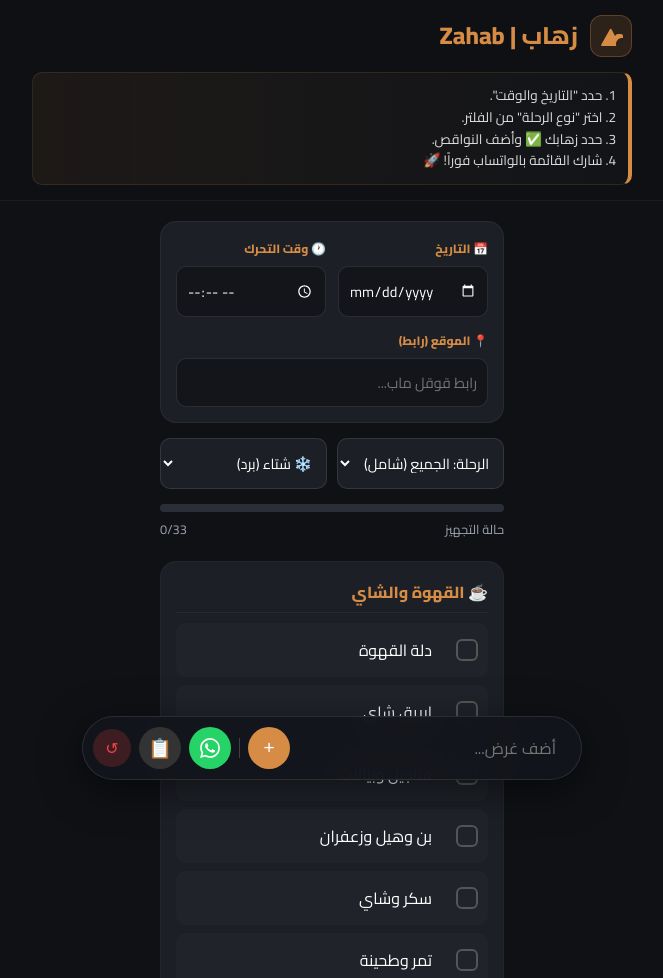
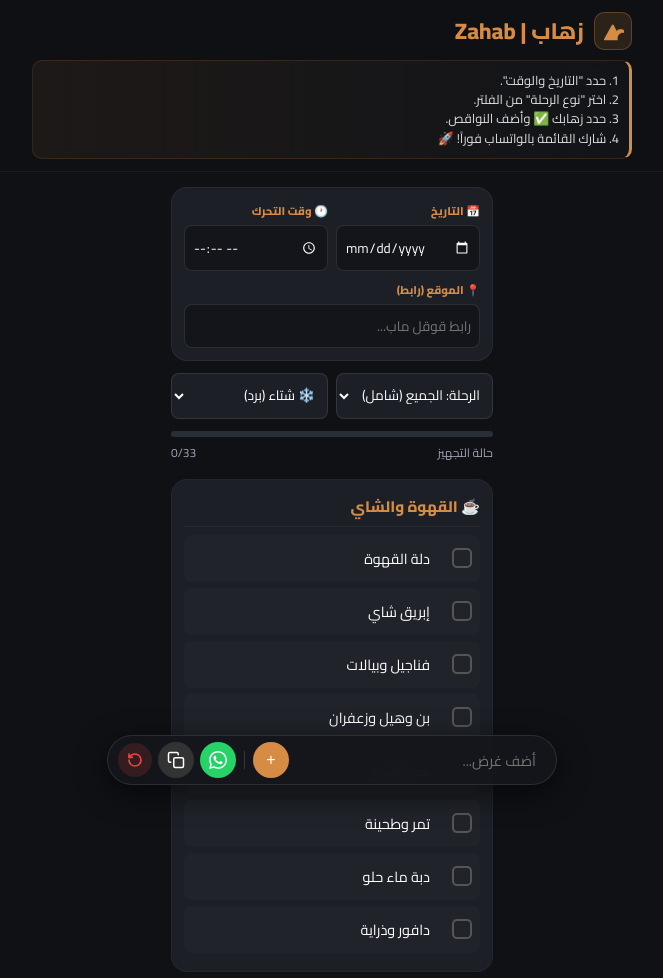
Before and after one commit to rehlagame/zahab, a website: page index.html in a window 1280 px wide. Shown: the top 978 px of the page, without its empty margins (308-971 px from the left). Drawn offline with Linux system fonts and the light colour scheme.

Commit message:
UI update: Compact inputs and bottom bar

```diff
--- a/index.html
+++ b/index.html
@@ -29,7 +29,8 @@
             font-family: 'Cairo', sans-serif;
             background-color: var(--bg-main);
             color: var(--text-main);
-            padding-bottom: 120px;
+            /* مساحة أمان سفلية */
+            padding-bottom: 110px;
             overflow-x: hidden;
             display: flex;
             flex-direction: column;
@@ -38,9 +39,9 @@
 
         /* --- Header --- */
         header {
-            background: rgba(15, 17, 21, 0.9);
+            background: rgba(15, 17, 21, 0.95);
             backdrop-filter: blur(10px);
-            padding: 15px 20px;
+            padding: 12px 20px;
             position: sticky;
             top: 0;
             z-index: 100;
@@ -52,27 +53,26 @@
         .brand {
             display: flex;
             align-items: center;
-            gap: 12px;
-            margin-bottom: 15px;
+            gap: 10px;
+            margin-bottom: 10px;
         }
 
-        /* اللوجو */
         .logo-icon {
-            width: 42px;
-            height: 42px;
+            width: 38px;
+            height: 38px;
             background: rgba(214, 140, 69, 0.15);
-            border-radius: 12px;
+            border-radius: 10px;
             display: flex;
             align-items: center;
             justify-content: center;
             color: var(--primary);
             border: 1px solid rgba(214, 140, 69, 0.3);
         }
-        .logo-icon svg { width: 24px; height: 24px; fill: currentColor; }
+        .logo-icon svg { width: 22px; height: 22px; fill: currentColor; }
 
         .brand h1 {
             font-weight: 800;
-            font-size: 1.5rem;
+            font-size: 1.4rem;
             color: var(--primary);
             line-height: 1;
         }
@@ -80,40 +80,40 @@
         .app-desc {
             background: linear-gradient(90deg, rgba(214, 140, 69, 0.08) 0%, rgba(255,255,255,0.02) 100%);
             border: 1px solid rgba(214, 140, 69, 0.15);
-            border-right: 4px solid var(--primary);
+            border-right: 3px solid var(--primary);
             border-radius: var(--radius-md);
-            padding: 12px;
-            font-size: 0.85rem;
+            padding: 10px;
+            font-size: 0.8rem;
             color: #ddd;
-            line-height: 1.6;
+            line-height: 1.5;
         }
 
-        /* --- Trip Info --- */
-        .container { max-width: 800px; margin: 0 auto; padding: 0 20px; flex: 1; }
+        /* --- Trip Info (تم التصغير) --- */
+        .container { max-width: 800px; margin: 0 auto; padding: 0 15px; flex: 1; }
 
         .info-card {
             background: var(--bg-card);
             border-radius: var(--radius-lg);
-            padding: 15px;
-            margin-top: 20px;
+            padding: 12px; /* تصغير الحشوة */
+            margin-top: 15px;
             border: 1px solid rgba(255,255,255,0.05);
             display: grid;
             grid-template-columns: 1fr 1fr;
-            gap: 12px;
+            gap: 8px; /* تقليل المسافة بين المربعات */
         }
 
-        .input-group { display: flex; flex-direction: column; gap: 6px; }
+        .input-group { display: flex; flex-direction: column; gap: 4px; }
         .input-group.full { grid-column: span 2; }
-        .input-group label { font-size: 0.75rem; color: var(--primary); font-weight: 700; }
+        .input-group label { font-size: 0.7rem; color: var(--primary); font-weight: 700; }
 
         .styled-input {
             background: rgba(0,0,0,0.3);
             border: 1px solid rgba(255,255,255,0.1);
             color: white;
-            padding: 10px;
-            border-radius: var(--radius-md);
+            padding: 8px; /* تصغير ارتفاع الخانة */
+            border-radius: 8px;
             font-family: inherit;
-            font-size: 0.9rem;
+            font-size: 0.85rem;
             outline: none;
             width: 100%;
         }
@@ -121,103 +121,100 @@
 
         /* --- Filters --- */
         .filters {
-            display: grid; grid-template-columns: 1fr 1fr; gap: 10px; margin: 15px 0;
+            display: grid; grid-template-columns: 1fr 1fr; gap: 8px; margin: 12px 0;
         }
         select {
             background: var(--bg-card); color: white; border: 1px solid rgba(255,255,255,0.1);
-            padding: 10px; border-radius: var(--radius-md); width: 100%; font-family: inherit; font-size: 0.9rem;
+            padding: 8px; border-radius: 8px; width: 100%; font-family: inherit; font-size: 0.85rem;
         }
 
         /* --- Progress --- */
-        .progress-box { margin-bottom: 20px; }
-        .progress-track { background: #2A2E37; height: 8px; border-radius: 4px; overflow: hidden; }
+        .progress-box { margin-bottom: 15px; }
+        .progress-track { background: #2A2E37; height: 6px; border-radius: 3px; overflow: hidden; }
         .progress-fill {
             background: var(--primary); height: 100%; width: 0%; transition: width 0.3s;
             box-shadow: 0 0 10px var(--primary-glow);
         }
-        .stats { display: flex; justify-content: space-between; margin-top: 5px; font-size: 0.8rem; color: var(--text-sec); }
+        .stats { display: flex; justify-content: space-between; margin-top: 4px; font-size: 0.75rem; color: var(--text-sec); }
 
         /* --- List Items --- */
         .category-card {
-            background: var(--bg-card); border-radius: var(--radius-lg); padding: 15px;
-            margin-bottom: 15px; border: 1px solid rgba(255,255,255,0.03);
+            background: var(--bg-card); border-radius: var(--radius-lg); padding: 12px;
+            margin-bottom: 10px; border: 1px solid rgba(255,255,255,0.03);
         }
-        .cat-title { color: var(--primary); font-weight: 700; margin-bottom: 10px; border-bottom: 1px solid rgba(255,255,255,0.05); padding-bottom: 5px; }
+        .cat-title { color: var(--primary); font-weight: 700; margin-bottom: 8px; border-bottom: 1px solid rgba(255,255,255,0.05); padding-bottom: 5px; font-size: 0.95rem; }
 
         .item {
-            display: flex; align-items: center; padding: 12px 10px; margin-bottom: 8px;
-            background: rgba(255,255,255,0.02); border-radius: var(--radius-md); cursor: pointer;
+            display: flex; align-items: center; padding: 10px 8px; margin-bottom: 6px;
+            background: rgba(255,255,255,0.02); border-radius: 8px; cursor: pointer;
             transition: 0.2s;
         }
         .item.checked { background: rgba(16, 185, 129, 0.1); border: 1px solid rgba(16, 185, 129, 0.2); }
         .item.checked span { text-decoration: line-through; color: #6B7280; }
 
         .checkbox {
-            width: 22px; height: 22px; border: 2px solid #555; border-radius: 6px; margin-left: 12px;
+            width: 20px; height: 20px; border: 2px solid #555; border-radius: 5px; margin-left: 10px;
             display: flex; align-items: center; justify-content: center; flex-shrink: 0;
         }
         .item.checked .checkbox { background: var(--success); border-color: var(--success); }
-        .item.checked .checkbox::after { content: '✓'; color: white; font-size: 14px; font-weight: bold; }
+        .item.checked .checkbox::after { content: '✓'; color: white; font-size: 12px; font-weight: bold; }
+        .item span { font-size: 0.9rem; }
 
         .del-btn { color: var(--danger); padding: 5px 10px; font-size: 1.2rem; margin-right: auto; }
 
-        /* --- Footer Styles --- */
+        /* --- Footer --- */
         .app-footer {
             text-align: center;
-            padding: 20px 0 30px 0;
+            padding: 10px 0 20px 0;
             margin-top: auto;
-            font-size: 0.8rem;
+            font-size: 0.75rem;
             color: var(--text-sec);
             opacity: 0.8;
         }
-        .app-footer a {
-            color: var(--text-main);
-            text-decoration: none;
-            font-weight: 600;
-            transition: all 0.3s ease;
-            position: relative;
-        }
-        .app-footer a:hover {
-            color: var(--primary);
-        }
-        .app-footer a::after {
-            content: ''; position: absolute; width: 0; height: 1px; bottom: -2px; left: 0;
-            background-color: var(--primary); transition: width 0.3s;
-        }
-        .app-footer a:hover::after { width: 100%; }
+        .app-footer a { color: var(--text-main); text-decoration: none; font-weight: 600; }
 
-
-        /* --- Bottom Bar --- */
+        /* --- Bottom Bar (تم التصغير والضغط) --- */
         .bottom-bar {
-            position: fixed; bottom: 20px; left: 50%; transform: translateX(-50%);
-            width: 94%; max-width: 500px;
-            background: rgba(20, 22, 28, 0.95); backdrop-filter: blur(15px);
-            padding: 10px; border-radius: 50px;
-            box-shadow: 0 10px 40px rgba(0,0,0,0.5);
-            display: flex; gap: 8px; z-index: 200; align-items: center;
+            position: fixed; bottom: 15px; left: 50%; transform: translateX(-50%);
+            width: 92%; max-width: 450px; /* تقليل العرض الأقصى */
+            background: rgba(20, 22, 28, 0.96); backdrop-filter: blur(15px);
+            padding: 6px 10px; /* تقليل الحواف الداخلية */
+            border-radius: 100px;
+            box-shadow: 0 8px 30px rgba(0,0,0,0.6);
+            display: flex; gap: 6px; z-index: 200; align-items: center;
             border: 1px solid rgba(255,255,255,0.1);
         }
 
         .add-input {
-            flex: 1; background: transparent; border: none; color: white; padding: 0 15px; font-family: inherit; font-size: 1rem;
+            flex: 1; background: transparent; border: none; color: white;
+            padding: 0 10px; font-family: inherit; font-size: 0.9rem; /* تصغير الخط */
         }
         .add-input:focus { outline: none; }
 
+        /* تصغير الأزرار */
         .btn {
-            width: 42px; height: 42px; border-radius: 50%; border: none; cursor: pointer;
-            display: flex; align-items: center; justify-content: center; color: white; flex-shrink: 0; font-size: 1.2rem;
+            width: 36px; height: 36px; /* تصغير الحجم */
+            border-radius: 50%; border: none; cursor: pointer;
+            display: flex; align-items: center; justify-content: center;
+            color: white; flex-shrink: 0; font-size: 1rem;
             transition: transform 0.1s;
         }
+        .btn svg { width: 18px; height: 18px; } /* تصغير الأيقونات */
         .btn:active { transform: scale(0.9); }
+
         .btn-add { background: var(--primary); }
         .btn-wa { background: var(--whatsapp); }
         .btn-copy { background: #333; }
-        .btn-reset { background: rgba(239, 68, 68, 0.2); color: var(--danger); width: 38px; height: 38px; font-size: 1rem;}
+        .btn-reset { background: rgba(239, 68, 68, 0.15); color: var(--danger); width: 34px; height: 34px; }
+        .btn-reset svg { width: 16px; height: 16px; }
+
+        .divider { width: 1px; height: 18px; background: rgba(255,255,255,0.15); margin: 0 2px; }
 
         .toast {
             position: fixed; top: 50%; left: 50%; transform: translate(-50%, -50%);
-            background: var(--success); color: white; padding: 15px 25px; border-radius: 30px;
+            background: var(--success); color: white; padding: 12px 20px; border-radius: 20px;
             display: none; z-index: 300; text-align: center; box-shadow: 0 10px 30px rgba(0,0,0,0.5);
+            font-size: 0.9rem;
         }
     </style>
 </head>
@@ -263,7 +260,6 @@
             <option value="lunch">🥘 غداء/عشاء</option>
             <option value="sleep">⛺ مبيت كامل</option>
         </select>
-        <!-- تم تغيير الترتيب هنا: الشتاء أولاً -->
         <select id="weatherType" onchange="app.render()">
             <option value="winter">❄️ شتاء (برد)</option>
             <option value="fair">الجو: معتدل</option>
@@ -287,12 +283,16 @@
 <div class="bottom-bar">
     <input type="text" id="customInput" class="add-input" placeholder="أضف غرض...">
     <button class="btn btn-add" onclick="app.addCustom()">+</button>
-    <div style="width:1px;height:20px;background:#ffffff30"></div>
+    <div class="divider"></div>
     <button class="btn btn-wa" onclick="app.shareWhatsApp()">
-        <svg width="20" height="20" viewBox="0 0 24 24" fill="currentColor"><path d="M17.472 14.382c-.297-.149-1.758-.867-2.03-.967-.273-.099-.471-.148-.67.15-.197.297-.767.966-.94 1.164-.173.199-.347.223-.644.075-.297-.15-1.255-.463-2.39-1.475-.883-.788-1.48-1.761-1.653-2.059-.173-.297-.018-.458.13-.606.134-.133.298-.347.446-.52.149-.174.198-.298.298-.497.099-.198.05-.371-.025-.52-.075-.149-.669-1.612-.916-2.207-.242-.579-.487-.5-.669-.51-.173-.008-.371-.01-.57-.01-.198 0-.52.074-.792.372-.272.297-1.04 1.016-1.04 2.479 0 1.462 1.065 2.875 1.213 3.074.149.198 2.096 3.2 5.077 4.487.709.306 1.262.489 1.694.625.712.227 1.36.195 1.871.118.571-.085 1.758-.719 2.006-1.413.248-.694.248-1.289.173-1.413-.074-.124-.272-.198-.57-.347m-5.421 7.403h-.004a9.87 9.87 0 01-5.031-1.378l-.361-.214-3.741.982.998-3.648-.235-.374a9.86 9.86 0 01-1.51-5.26c.001-5.45 4.436-9.884 9.888-9.884 2.64 0 5.122 1.03 6.988 2.898a9.825 9.825 0 012.893 6.994c-.003 5.45-4.437 9.884-9.885 9.884m8.413-18.297A11.815 11.815 0 0012.05 0C5.495 0 .16 5.335.157 11.892c0 2.096.547 4.142 1.588 5.945L.057 24l6.305-1.654a11.882 11.882 0 005.683 1.448h.005c6.554 0 11.89-5.335 11.893-11.893a11.821 11.821 0 00-3.48-8.413Z"/></svg>
+        <svg viewBox="0 0 24 24" fill="currentColor"><path d="M17.472 14.382c-.297-.149-1.758-.867-2.03-.967-.273-.099-.471-.148-.67.15-.197.297-.767.966-.94 1.164-.173.199-.347.223-.644.075-.297-.15-1.255-.463-2.39-1.475-.883-.788-1.48-1.761-1.653-2.059-.173-.297-.018-.458.13-.606.134-.133.298-.347.446-.52.149-.174.198-.298.298-.497.099-.198.05-.371-.025-.52-.075-.149-.669-1.612-.916-2.207-.242-.579-.487-.5-.669-.51-.173-.008-.371-.01-.57-.01-.198 0-.52.074-.792.372-.272.297-1.04 1.016-1.04 2.479 0 1.462 1.065 2.875 1.213 3.074.149.198 2.096 3.2 5.077 4.487.709.306 1.262.489 1.694.625.712.227 1.36.195 1.871.118.571-.085 1.758-.719 2.006-1.413.248-.694.248-1.289.173-1.413-.074-.124-.272-.198-.57-.347m-5.421 7.403h-.004a9.87 9.87 0 01-5.031-1.378l-.361-.214-3.741.982.998-3.648-.235-.374a9.86 9.86 0 01-1.51-5.26c.001-5.45 4.436-9.884 9.888-9.884 2.64 0 5.122 1.03 6.988 2.898a9.825 9.825 0 012.893 6.994c-.003 5.45-4.437 9.884-9.885 9.884m8.413-18.297A11.815 11.815 0 0012.05 0C5.495 0 .16 5.335.157 11.892c0 2.096.547 4.142 1.588 5.945L.057 24l6.305-1.654a11.882 11.882 0 005.683 1.448h.005c6.554 0 11.89-5.335 11.893-11.893a11.821 11.821 0 00-3.48-8.413Z"/></svg>
     </button>
-    <button class="btn btn-copy" onclick="app.copyList()">📋</button>
-    <button class="btn btn-reset" onclick="app.reset()">↺</button>
+    <button class="btn btn-copy" onclick="app.copyList()">
+        <svg viewBox="0 0 24 24" fill="none" stroke="currentColor" stroke-width="2" stroke-linecap="round" stroke-linejoin="round"><rect x="9" y="9" width="13" height="13" rx="2" ry="2"></rect><path d="M5 15H4a2 2 0 0 1-2-2V4a2 2 0 0 1 2-2h9a2 2 0 0 1 2 2v1"></path></svg>
+    </button>
+    <button class="btn btn-reset" onclick="app.reset()">
+        <svg viewBox="0 0 24 24" fill="none" stroke="currentColor" stroke-width="2.5" stroke-linecap="round" stroke-linejoin="round"><path d="M3 12a9 9 0 1 0 9-9 9.75 9.75 0 0 0-6.74 2.74L3 8"></path><path d="M3 3v5h5"></path></svg>
+    </button>
 </div>
 
 <div id="toast" class="toast"></div>
@@ -410,15 +410,10 @@
 
         reset: function() {
             if(confirm('تصفير القائمة والبدء من جديد؟')) {
-                // 1. تصفير الحالة
                 this.state.checked = [];
-
-                // 2. تصفير الحقول (الإصلاح المطلوب)
                 document.getElementById('tripDate').value = '';
                 document.getElementById('tripTime').value = '';
                 document.getElementById('tripLoc').value = '';
-
-                // 3. إعادة الرسم والحفظ (سيحفظ القيم الفارغة)
                 this.render();
                 this.save();
             }
```
